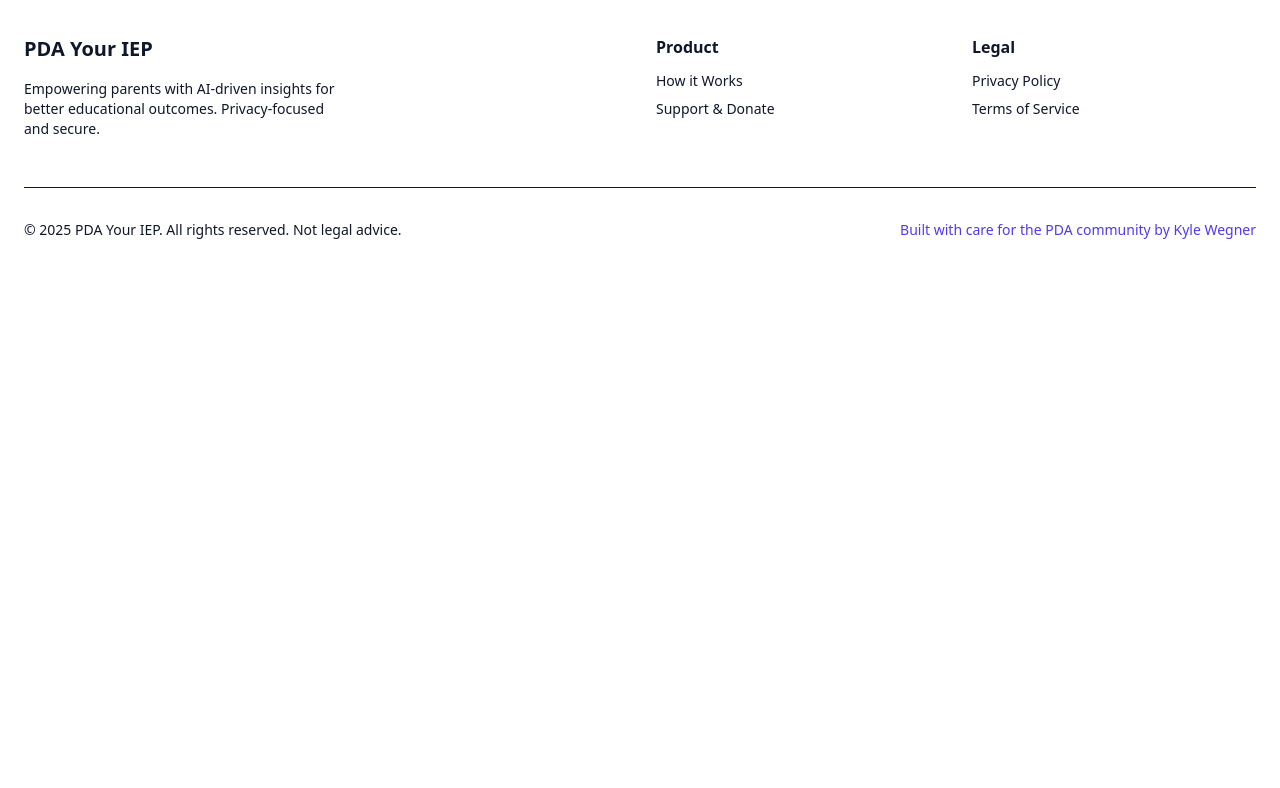
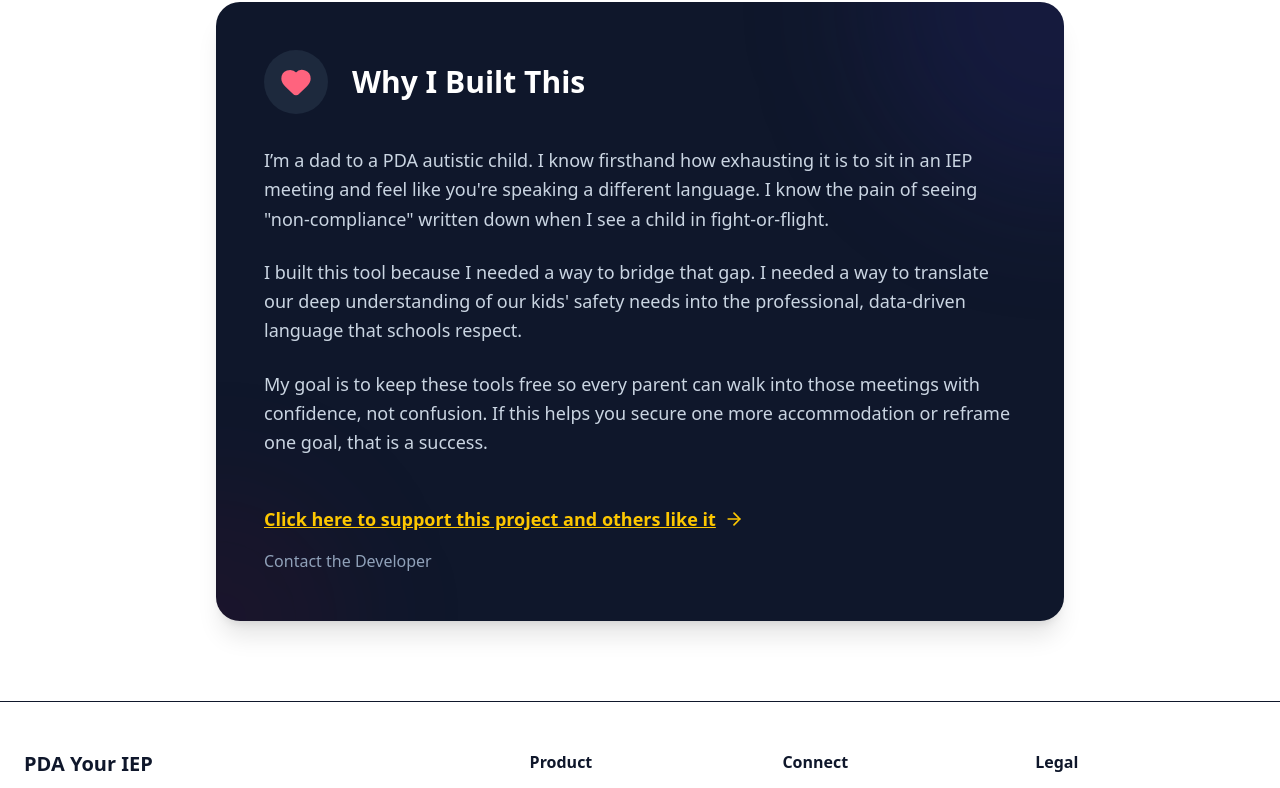
Before and after one commit to metaky/Antigravity, a Next.js app: page /how-it-works in a window 1280 px wide. Shown: the part 1770-2558 px from the top of the page. Before the commit the page ends 2058 px from the top, so only its background shows below. Built offline with nearby package versions, Linux system fonts and the light colour scheme; no server answers.

Commit message:
Update favicon, add 'Why I Built This' section, and update footer contact info

```diff
--- a/src/app/how-it-works/page.tsx
+++ b/src/app/how-it-works/page.tsx
@@ -2,6 +2,7 @@
 import { Navbar } from "@/components/navbar"
 import { Footer } from "@/components/footer"
 import { Upload, BrainCircuit, FileSearch, Scale, ShieldCheck, FileText, ArrowRight, Sparkles, BicepsFlexed, Trophy } from "lucide-react"
+import { WhyIBuiltThis } from "@/components/why-i-built-this"
 
 import type { Metadata } from "next"
 
@@ -181,6 +182,10 @@ export default function HowItWorksPage() {
                         </div>
 
                     </div>
+
+                    <div className="mt-24">
+                        <WhyIBuiltThis />
+                    </div>
                 </div>
             </main>
             <Footer />
--- a/src/components/footer.tsx
+++ b/src/components/footer.tsx
@@ -4,7 +4,7 @@ export function Footer() {
     return (
         <footer className="border-t bg-muted/30">
             <div className="container mx-auto py-12 px-4 md:px-6">
-                <div className="grid grid-cols-2 md:grid-cols-4 gap-8">
+                <div className="grid grid-cols-2 md:grid-cols-5 gap-8">
                     <div className="col-span-2">
                         <Link className="flex items-center gap-2 font-bold text-xl mb-4" href="#">
                             PDA Your IEP
@@ -18,6 +18,12 @@ export function Footer() {
                         <ul className="space-y-2 text-sm text-muted-foreground">
                             <li><Link href="/how-it-works" className="hover:text-foreground">How it Works</Link></li>
                             <li><Link href="/support" className="hover:text-foreground">Support & Donate</Link></li>
+                        </ul>
+                    </div>
+                    <div>
+                        <h3 className="font-semibold mb-3">Connect</h3>
+                        <ul className="space-y-2 text-sm text-muted-foreground">
+                            <li>Questions? Comments? <a href="mailto:declarativeapp@gmail.com" className="hover:text-foreground underline decoration-dotted">Contact me.</a></li>
                         </ul>
                     </div>
                     <div>
--- /dev/null
+++ b/src/components/why-i-built-this.tsx
@@ -0,0 +1,57 @@
+import { Heart, ArrowRight } from "lucide-react"
+import Link from "next/link"
+
+export function WhyIBuiltThis() {
+    return (
+        <div className="bg-slate-900 rounded-3xl p-8 md:p-12 text-slate-50 shadow-xl overflow-hidden relative">
+            <div className="max-w-3xl mx-auto space-y-8 relative z-10">
+
+                {/* Header */}
+                <div className="flex items-center gap-6">
+                    <div className="h-16 w-16 bg-slate-800 rounded-full flex items-center justify-center shrink-0">
+                        <Heart className="h-8 w-8 text-rose-400 fill-rose-400" />
+                    </div>
+                    <h2 className="text-3xl font-bold text-white">Why I Built This</h2>
+                </div>
+
+                {/* Content */}
+                <div className="space-y-6 text-lg text-slate-300 leading-relaxed">
+                    <p>
+                        I’m a dad to a PDA autistic child. I know firsthand how exhausting it is to sit in an IEP meeting and feel like you're speaking a different language. I know the pain of seeing "non-compliance" written down when I see a child in fight-or-flight.
+                    </p>
+                    <p>
+                        I built this tool because I needed a way to bridge that gap. I needed a way to translate our deep understanding of our kids' safety needs into the professional, data-driven language that schools respect.
+                    </p>
+                    <p>
+                        My goal is to keep these tools free so every parent can walk into those meetings with confidence, not confusion. If this helps you secure one more accommodation or reframe one goal, that is a success.
+                    </p>
+                </div>
+
+                {/* Actions */}
+                <div className="pt-4 space-y-4">
+                    <div>
+                        <Link
+                            href="/support"
+                            className="inline-flex items-center gap-2 text-yellow-400 hover:text-yellow-300 font-bold text-lg underline hover:no-underline transition-colors"
+                        >
+                            Click here to support this project and others like it <ArrowRight className="h-5 w-5" />
+                        </Link>
+                    </div>
+                    <div>
+                        <a
+                            href="mailto:declarativeapp@gmail.com"
+                            className="text-slate-400 hover:text-white font-medium transition-colors"
+                        >
+                            Contact the Developer
+                        </a>
+                    </div>
+                </div>
+
+            </div>
+
+            {/* Subtle Texture/Gradient Background */}
+            <div className="absolute top-0 right-0 -translate-y-1/2 translate-x-1/2 w-96 h-96 bg-indigo-900/20 blur-3xl rounded-full"></div>
+            <div className="absolute bottom-0 left-0 translate-y-1/2 -translate-x-1/2 w-64 h-64 bg-rose-900/10 blur-3xl rounded-full"></div>
+        </div>
+    )
+}
```
Also changed, not shown: src/app/icon.png.
